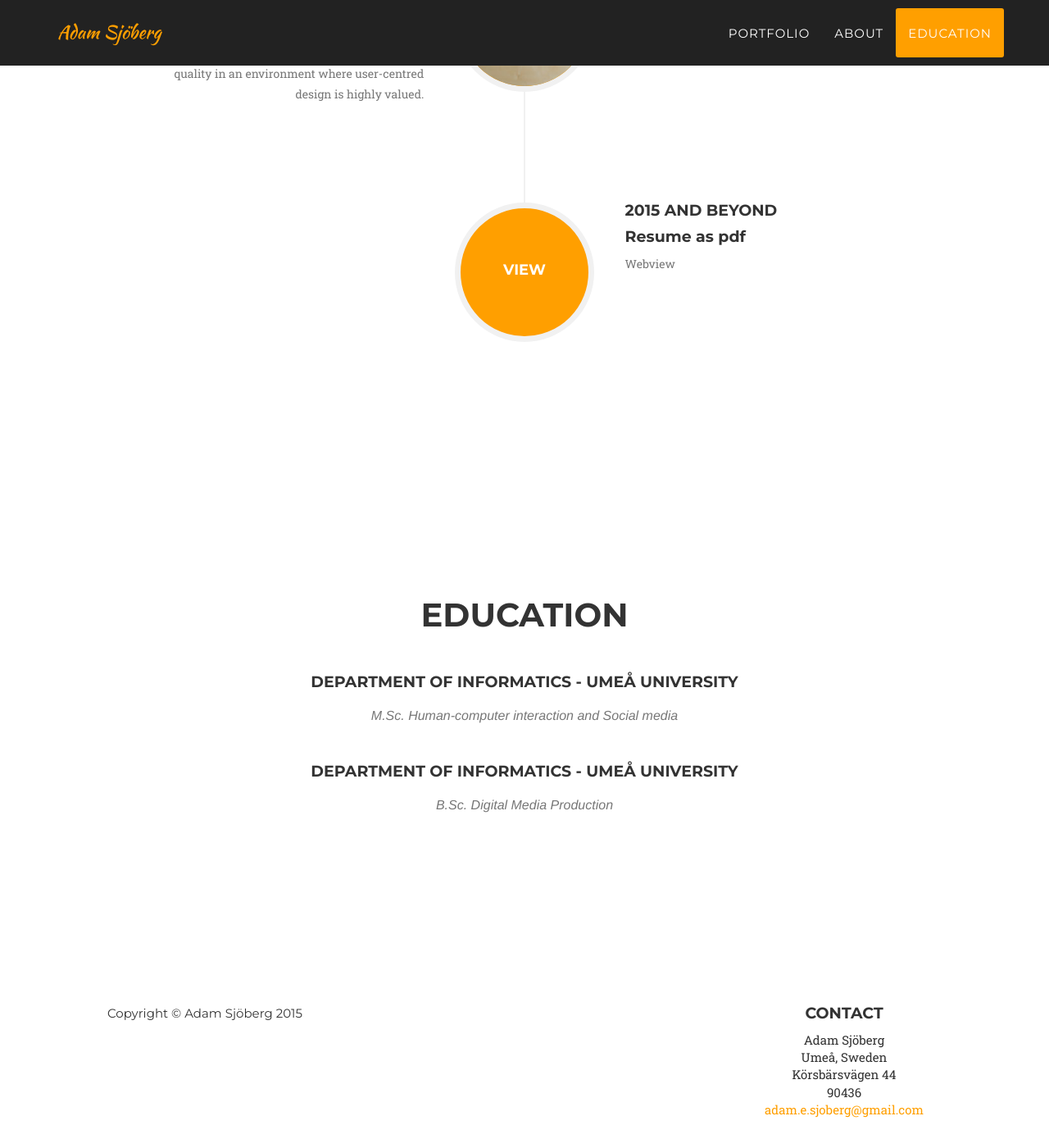
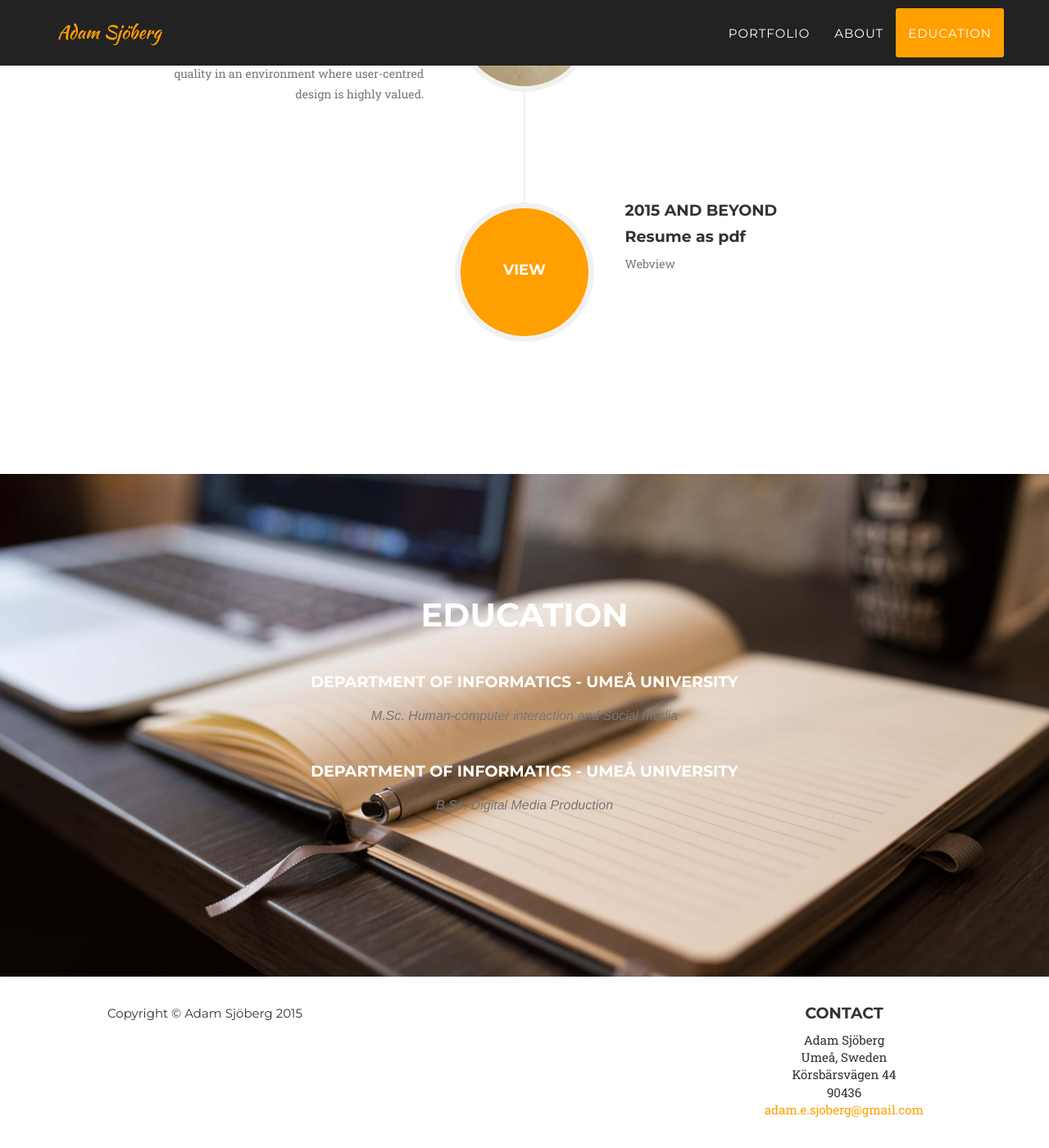
Before and after one commit to Adamsjoberg/Adamsjoberg.github.io, a Jekyll site: the page built from index.html, in a window 1280 px wide and 1400 px high, scrolled down 2895 px. Shown: the whole window at 82% size. Built offline with Jekyll 4.4.1, drawn with Linux system fonts in a browser that asks for light colours; some web fonts are replaced.

Commit message:
education test bg

```diff
--- a/_includes/css/agency.css
+++ b/_includes/css/agency.css
@@ -638,7 +638,7 @@ section h3.section-subheading {
     .timeline>li.timeline-inverted>.timeline-panel {
         padding: 0 100px 20px 20px;
     }
-.team
+.education-bg
 {
       text-align: center;
       color: #fff;
--- a/_includes/team.html
+++ b/_includes/team.html
@@ -1,5 +1,5 @@
 <!-- Team Section -->
-    <section id="team">
+    <section id="team"  class="education-bg">
         <div class="container">
             <div class="row">
                 <div class="col-lg-12 text-center">
```
